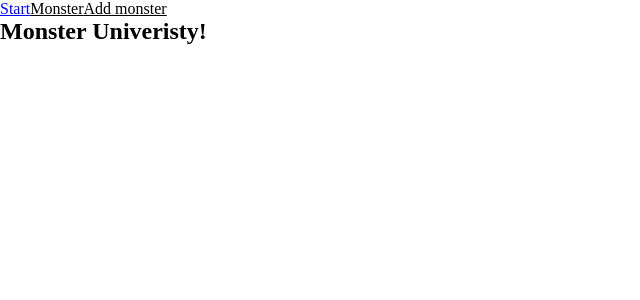
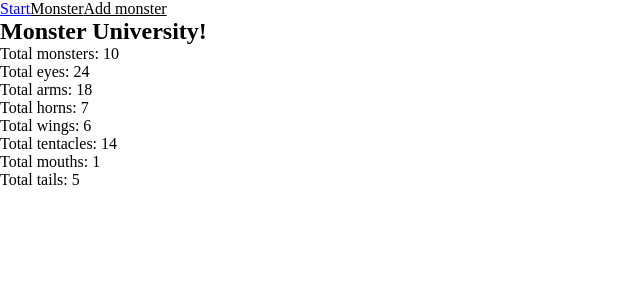
Before and after one commit to jRydell/Johan-Frontend23-monster-university, a React (Vite) app: page / in a window 1280 px wide. Shown: the top 300 px of the page, without its empty margins (0-640 px from the left). Built offline with nearby package versions, Linux system fonts and the light colour scheme.

Commit message:
added totals to Start

```diff
--- a/src/pages/Start.tsx
+++ b/src/pages/Start.tsx
@@ -1,7 +1,31 @@
+import { useContext } from "react";
+import { MonsterContext } from "../state/MonsterStateContext";
+import { calculateTotals } from "../utils/calculateTotals";
+
 export const Start = () => {
+  const { state } = useContext(MonsterContext);
+
+  const {
+    totalMonsters,
+    totalEyes,
+    totalArms,
+    totalHorns,
+    totalWings,
+    totalTentacles,
+    totalMouths,
+    totalTails,
+  } = calculateTotals(state.monsters);
   return (
     <div>
-      <h2>Monster Univeristy!</h2>
+      <h2>Monster University!</h2>
+      <p>Total monsters: {totalMonsters}</p>
+      <p>Total eyes: {totalEyes}</p>
+      <p>Total arms: {totalArms}</p>
+      <p>Total horns: {totalHorns}</p>
+      <p>Total wings: {totalWings}</p>
+      <p>Total tentacles: {totalTentacles}</p>
+      <p>Total mouths: {totalMouths}</p>
+      <p>Total tails: {totalTails}</p>
     </div>
   );
 };
```
Also changed, not shown: src/utils/calculateTotals.ts (renamed from src/utils/utils.ts).
